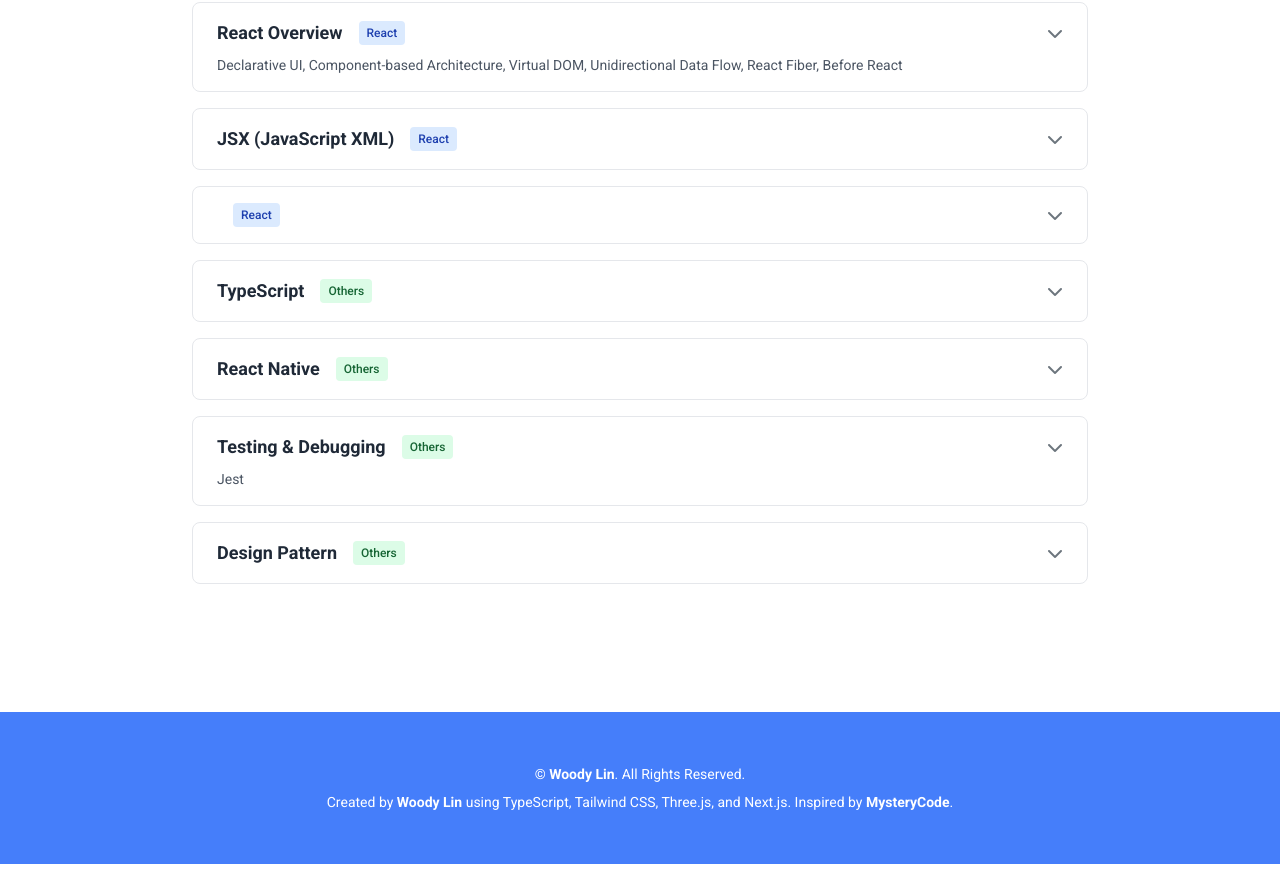
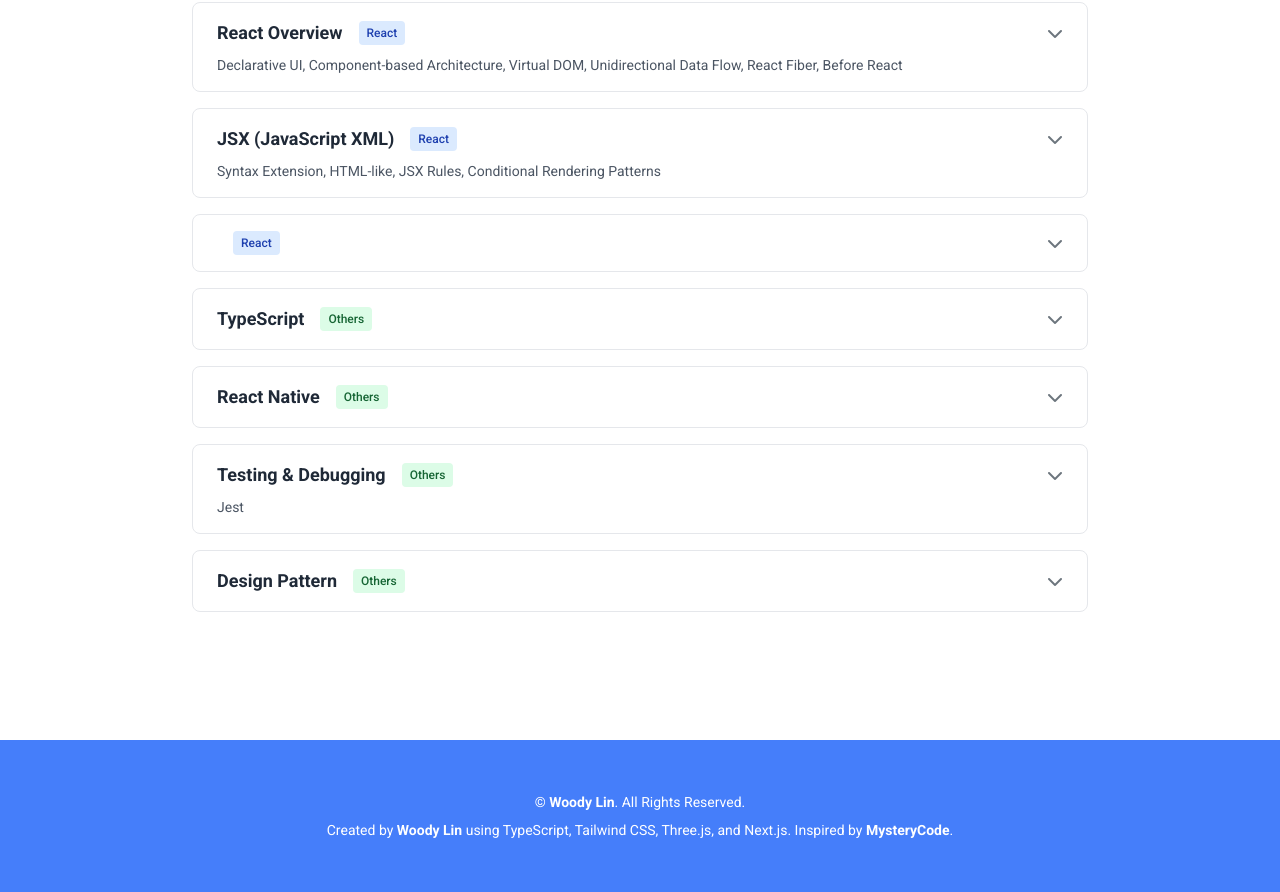
Before and after one commit to WoodyLinwc/Portfolio-Next.js, a Next.js app in the folder portfolio/: page /learning/react in a window 1280 px wide. Shown: the part 3382-4274 px from the top of the page. Before the commit the page ends 4246 px from the top, so only its background shows below. Built offline with nearby package versions, Linux system fonts and the light colour scheme.

Commit message:
Update index.ts

```diff
--- a/portfolio/src/data/basics/react/index.ts
+++ b/portfolio/src/data/basics/react/index.ts
@@ -18,7 +18,8 @@ export const reactBasics: BasicTopic[] = [
         id: "jsx",
         title: "JSX (JavaScript XML)",
         category: "React",
-        description: "",
+        description:
+            "Syntax Extension, HTML-like, JSX Rules, Conditional Rendering Patterns",
         content: jsx,
     },
 
```
